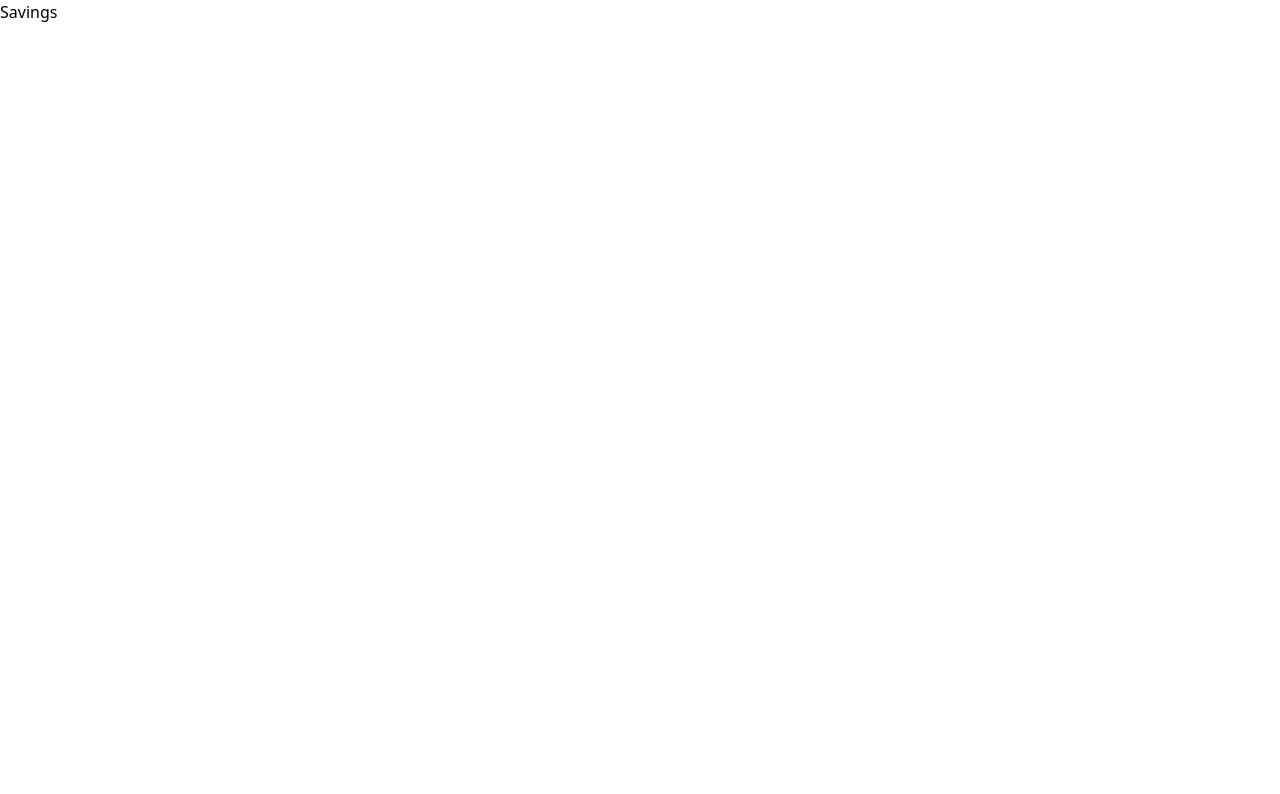
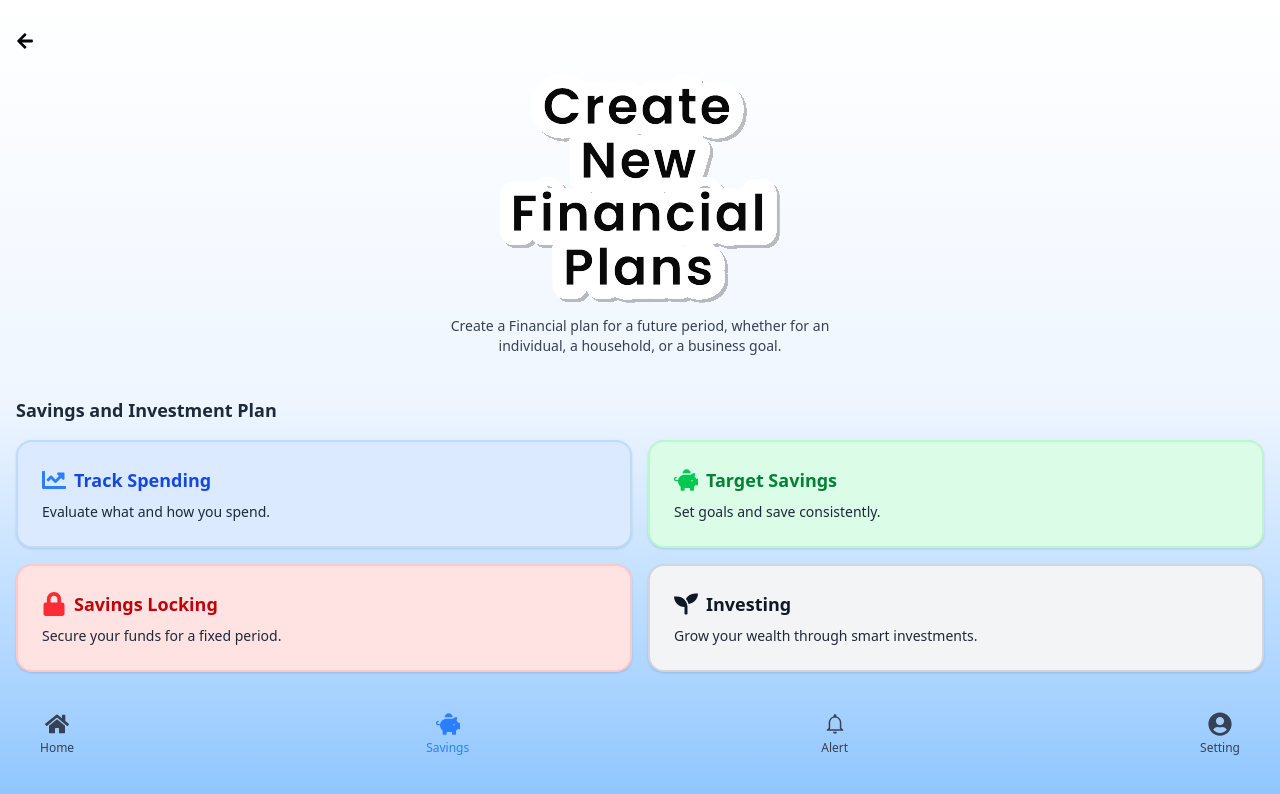
Before and after one commit to Olayinka-2/Smart-Budget, a React (Vite) app: page /savings in a window 1280 px wide. Shown: the top 794 px of the page. Built offline with nearby package versions, Linux system fonts and the light colour scheme.

Commit message:
Add the savings page

```diff
--- a/src/components/Footer.jsx
+++ b/src/components/Footer.jsx
@@ -3,7 +3,7 @@ import { FaPiggyBank, FaHome, FaUserCircle } from "react-icons/fa";
 import { IoMdNotificationsOutline } from "react-icons/io";
 import { useLocation, useNavigate } from "react-router-dom";
 
-const Footer = () => {
+const Footer = ({bgColor = true}) => {
   const location = useLocation();
   const navigate = useNavigate();
 
@@ -15,7 +15,7 @@ const Footer = () => {
   ];
 
   return (
-    <footer className="w-full bg-white py-3 px-6 shadow-inner rounded-t-2xl flex justify-between items-center">
+    <footer className={`w-full ${bgColor && 'bg-white shadow-inner'} py-3 px-6 rounded-t-2xl flex justify-between items-center`}>
       {menuItems.map((item) => {
         const isActive = location.pathname === item.path;
 
@@ -27,14 +27,14 @@ const Footer = () => {
           >
             <div
               className={`text-2xl ${
-                isActive ? "text-blue-500" : "text-gray-500"
+                isActive ? "text-blue-500" : "text-gray-700"
               }`}
             >
               {item.icon}
             </div>
             <p
               className={`text-xs font-medium mt-1 ${
-                isActive ? "text-blue-500" : "text-gray-500"
+                isActive ? "text-blue-500" : "text-gray-700"
               }`}
             >
               {item.name}
--- a/src/pages/Savings.jsx
+++ b/src/pages/Savings.jsx
@@ -1,9 +1,89 @@
-import React from 'react'
+import React from "react";
+import { FaArrowLeft, FaChartLine, FaPiggyBank, FaLock, FaSeedling } from "react-icons/fa";
+import { Link } from "react-router-dom";
+import Plan from "../assets/Plans.svg";
+import Footer from "../components/Footer"
 
 const Savings = () => {
   return (
-    <div>Savings</div>
-  )
-}
+    <div className="min-h-screen bg-linear-to-b from-white via-blue-50 to-blue-300 flex flex-col">
+      <div className="flex-1 flex flex-col px-4 py-8 gap-2 ">
 
-export default Savings
+        <div className="flex items-center mb-4">
+          <Link to="/dashboard">
+            <FaArrowLeft className="text-lg font-semibold" />
+          </Link>
+        </div>
+
+        <div className="text-center">
+          <img src={Plan} alt="Financial plan" className="mx-auto" />
+          <p className="text-sm mt-3 max-w-md mx-auto text-gray-700">
+            Create a Financial plan for a future period, whether for an
+            individual, a household, or a business goal.
+          </p>
+        </div>
+
+        <div className="mt-8">
+          <p className="text-lg font-semibold mb-4 text-gray-800">
+            Savings and Investment Plan
+          </p>
+
+          <div className="grid grid-cols-2 gap-4">
+
+            <div className="p-6 rounded-2xl bg-blue-100 border-2 border-blue-200 shadow-sm">
+              <div className="flex items-center gap-2 mb-2">
+                <FaChartLine className="text-blue-500 text-2xl" />
+                <p className="text-lg font-semibold text-blue-700">Track Spending</p>
+              </div>
+              <p className="text-sm text-gray-800">
+                Evaluate what and how you spend.
+              </p>
+            </div>
+
+            {/* Green - Target Savings */}
+            <div className="p-6 rounded-2xl bg-green-100 border-2 border-green-200 shadow-sm">
+              <div className="flex items-center gap-2 mb-2">
+                <FaPiggyBank className="text-green-500 text-2xl" />
+                <p className="text-lg font-semibold text-green-700">Target Savings</p>
+              </div>
+              <p className="text-sm text-gray-800">
+                Set goals and save consistently.
+              </p>
+            </div>
+
+            {/* Red - Savings Locking */}
+            <div className="p-6 rounded-2xl bg-red-100 border-2 border-red-200 shadow-sm">
+              <div className="flex items-center gap-2 mb-2">
+                <FaLock className="text-red-500 text-2xl" />
+                <p className="text-lg font-semibold text-red-700">Savings Locking</p>
+              </div>
+              <p className="text-sm text-gray-800">
+                Secure your funds for a fixed period.
+              </p>
+            </div>
+
+            {/* Gray - Investing */}
+            <div className="p-6 rounded-2xl bg-gray-100 border-2 border-gray-300 shadow-sm">
+              <div className="flex items-center gap-2 mb-2">
+                <FaSeedling className="text-gray-900 text-2xl" />
+                <p className="text-lg font-semibold text-gray-900">Investing</p>
+              </div>
+              <p className="text-sm text-gray-800">
+                Grow your wealth through smart investments.
+              </p>
+            </div>
+          </div>
+        </div>
+
+        <div className="mt-auto">
+
+
+        <Footer bgColor={false} />
+        </div>
+
+      </div>
+    </div>
+  );
+};
+
+export default Savings;
--- a/src/pages/TransactionHistory.jsx
+++ b/src/pages/TransactionHistory.jsx
@@ -1,5 +1,6 @@
 import React, { useState } from "react";
 import { FaArrowDown, FaArrowLeft, FaHistory } from "react-icons/fa";
+import { Link } from "react-router-dom";
 
 const transactionsData = {
   "Aug. 2025": {
@@ -74,7 +75,9 @@ const TransactionHistory = () => {
       <div className="mt-5 flex flex-col h-screen">
         <div className="flex flex-col gap-3 w-[90%] mx-auto mb-5">
           <div className="flex justify-between items-center">
-            <FaArrowLeft className="text-lg font-semibold" />
+            <Link to='/dashboard'>
+              <FaArrowLeft className="text-lg font-semibold" />
+            </Link>
             <p className="text-blue-500 text-xl font-medium">Download</p>
           </div>
           <div className="flex items-center justify-between">
```
Also changed, not shown: src/assets/Plans.svg (added).
